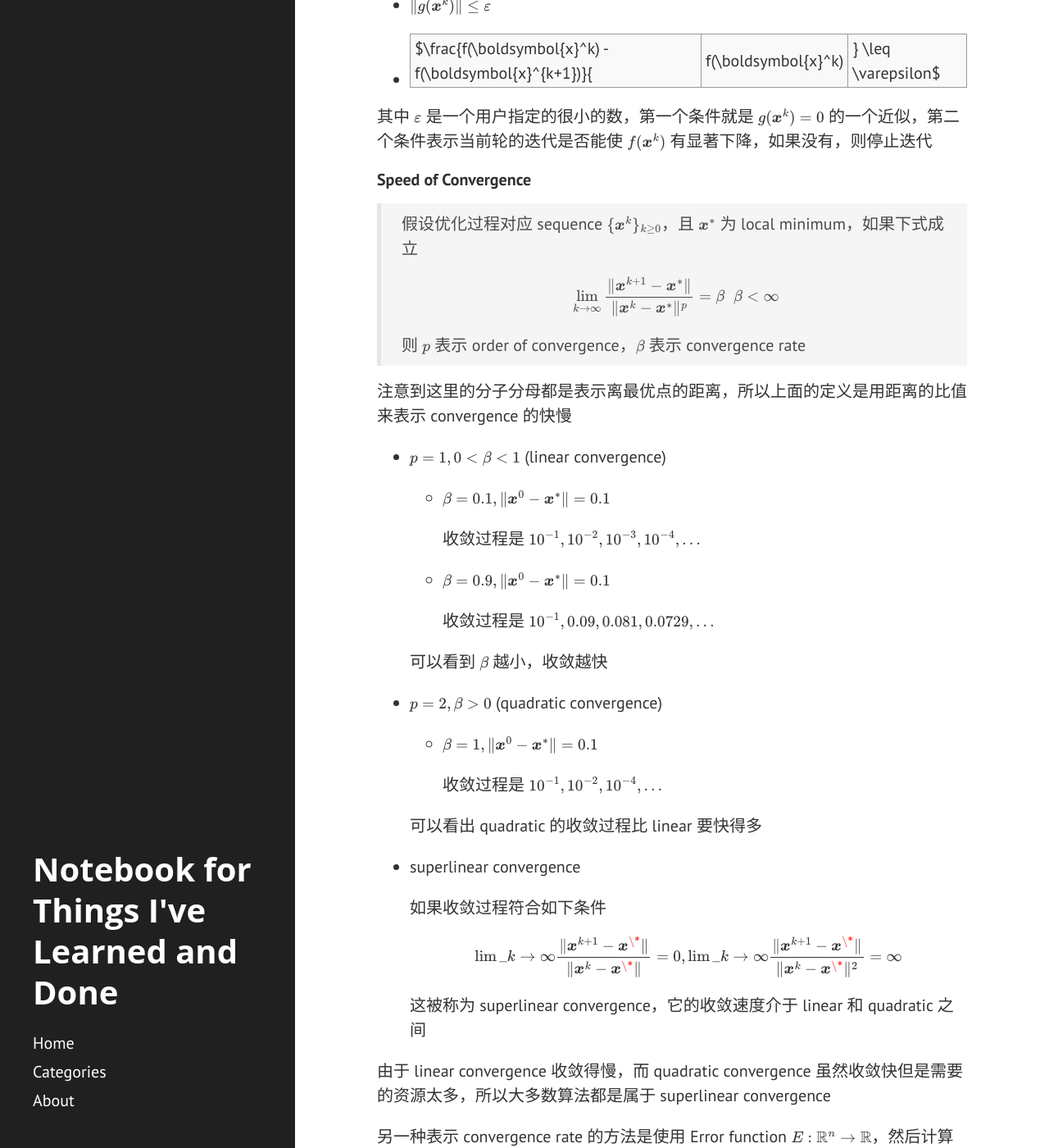
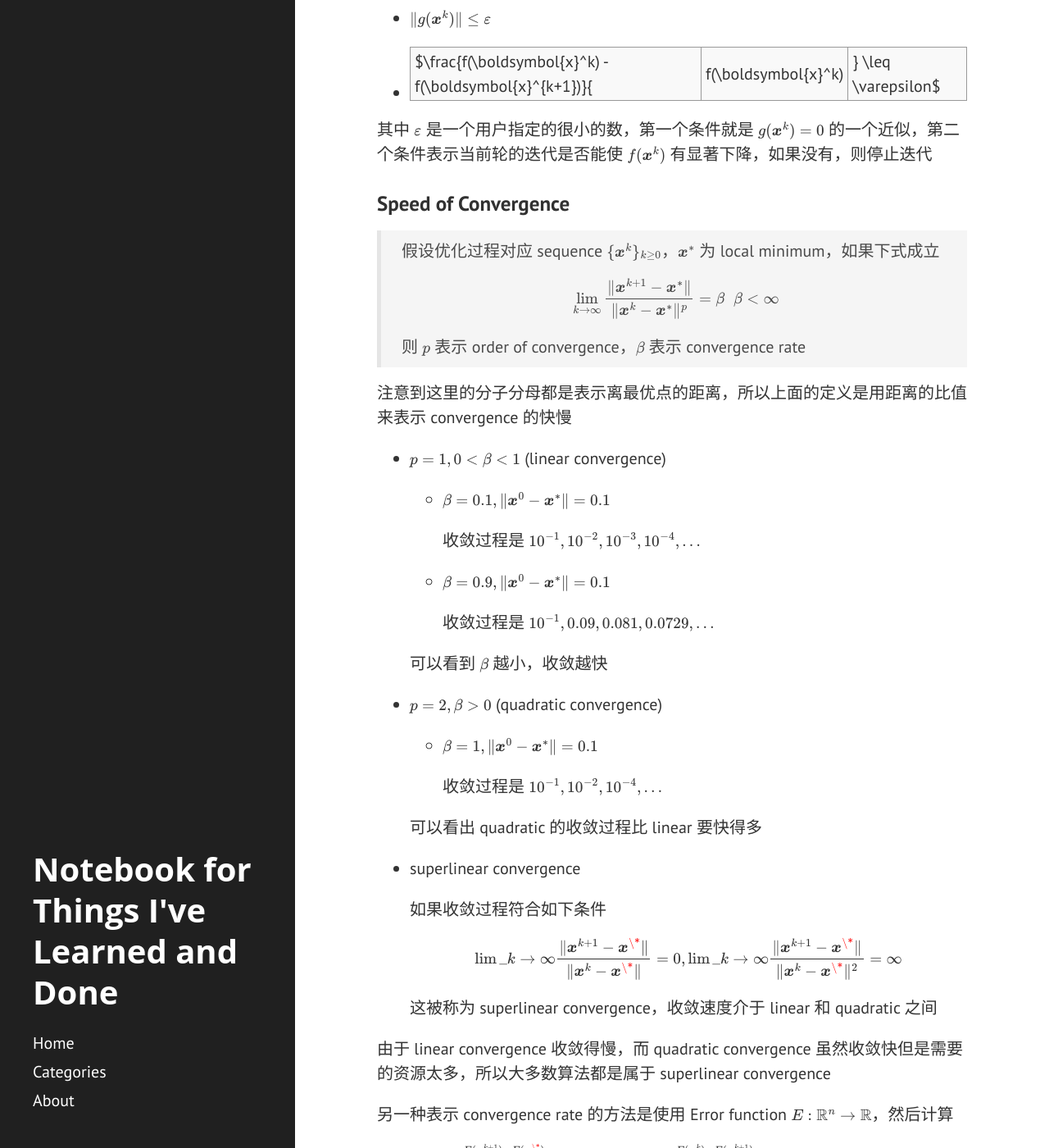
Before and after one commit to chenrushan/chenrushan.github.io, a Jekyll site: the page built from _posts/2014-06-03-NP-07-line-search.markdown, in a window 1280 px wide and 1400 px high, scrolled down 494 px. Shown: the whole window at 82% size. Built offline with Jekyll 4.4.1, drawn with Linux system fonts in a browser that asks for light colours; Markdown is read by kramdown in place of the engine named in the settings; formulas are drawn with MathJax 3.

Commit message:
[line search]: update

```diff
--- a/_posts/2014-06-03-NP-07-line-search.markdown
+++ b/_posts/2014-06-03-NP-07-line-search.markdown
@@ -7,7 +7,7 @@
 
 这一节回答上一节最后提出的几个问题
 
-#### Stopping Conditions
+### Stopping Conditions
 
 前面提到利用 $g(\boldsymbol{x}^k) = 0$ 只能确定 $\boldsymbol{x}^k$ 是个 stationary point，必须再根据 $H(\boldsymbol{x}^k)$ 的性质才能确定 $\boldsymbol{x}^k$ 是否为真的 local minimum，但在实际中由于计算和判断 $H(\boldsymbol{x}^k)$ 涉及的计算资源较多，所以通常只利用 $g(\boldsymbol{x}^k)$ 来作为 stopping condition，并且也不是判断 $g(\boldsymbol{x}^k)$ 是否等于 $0$，由于计算机的精度问题，通常这个判断是很难成立的。
 
@@ -19,10 +19,10 @@
 
 其中 $\varepsilon$ 是一个用户指定的很小的数，第一个条件就是 $g(\boldsymbol{x}^k) = 0$ 的一个近似，第二个条件表示当前轮的迭代是否能使 $f(\boldsymbol{x}^k)$ 有显著下降，如果没有，则停止迭代
 
-#### Speed of Convergence
+### Speed of Convergence
 
 <blockquote>
-假设优化过程对应 sequence $\{\boldsymbol{x}^k\}_{k \geq 0}$，且 $\boldsymbol{x}^*$ 为 local minimum，如果下式成立
+假设优化过程对应 sequence $\{\boldsymbol{x}^k\}_{k \geq 0}$，$\boldsymbol{x}^*$ 为 local minimum，如果下式成立
 
 $$\lim_{k\rightarrow \infty} \frac{\Vert \boldsymbol{x}^{k+1} - \boldsymbol{x}^*\Vert }{\Vert \boldsymbol{x}^k - \boldsymbol{x}^*\Vert^p} = \beta \;\; \beta < \infty$$
 
@@ -57,7 +57,7 @@
 
     $$\lim\_{k\rightarrow \infty} \frac{\Vert \boldsymbol{x}^{k+1} - \boldsymbol{x}^\* \Vert}{\Vert \boldsymbol{x}^k - \boldsymbol{x}^\* \Vert} = 0, \lim\_{k\rightarrow \infty} \frac{\Vert \boldsymbol{x}^{k+1} - \boldsymbol{x}^\* \Vert}{\Vert \boldsymbol{x}^k - \boldsymbol{x}^\* \Vert^2} = \infty$$
 
-    这被称为 superlinear convergence，它的收敛速度介于 linear 和 quadratic 之间
+    这被称为 superlinear convergence，收敛速度介于 linear 和 quadratic 之间
 
 由于 linear convergence 收敛得慢，而 quadratic convergence 虽然收敛快但是需要的资源太多，所以大多数算法都是属于 superlinear convergence
 
@@ -69,11 +69,11 @@
 
 通常情况下，使不使用 Error function 并不影响 convergence rate，一个 linear convergence 的算法不会因为用 Error function 计算 convergence rate 而变成 quadratic convergence 算法。
 
-#### Step Length
+### Step Length
 
 假设 $\boldsymbol{d}^k$ 已经确定，求解 step length $\alpha^k$ 的方法分为两种，分别是 Exact line search 和 Inexact line search。
 
-##### Exact line search
+#### Exact line search
 
 把 $\alpha^k$ 的求解当成是另一个优化问题，即在每一步迭代过程中再求解
 
@@ -81,7 +81,7 @@
 
 由于 $\alpha$ 是个 scalar，所以这是一个一维优化问题。
 
-##### Inexact line search
+#### Inexact line search
 
 Exact line search 有时会带来性能上的问题，这时就需要使用近似的方法，不过在使用近似的方法时需要注意以下几点
 
@@ -134,7 +134,7 @@
 
     同样 Wolfe's condition 也通常和 Armijo's condition 一起使用
 
-##### Backtrack line search
+#### Backtrack line search
 
 Backtrack line search 虽然独立一小节出来，但它本质也是一种 inexact line search，它是 inexact line search 在具体实现上的一种 trick，它通过 Armijo condition 来保证 rate of decrease，然后以 backtract 的方式来保证 step length 不会太小，参考如下伪代码
 
@@ -150,7 +150,7 @@
 
 可以看到，代码其实是非常简单的，每一轮迭代都按固定的比例缩减 step length，直到满足 Armijo condition 为止，所以等于说它找到了一个尽可能最大的满足 Armijo condition 的 step length。
 
-#### Proof of Convergence
+### Proof of Convergence
 
 在证明前先做几个假设，令 $f^k = f(\boldsymbol{x}^k), g^k = f'(\boldsymbol{x}^k)$，假设
 
@@ -212,7 +212,7 @@
 
 因此在上述假设成立的情况下，算法是收敛的，当然上述假设不是必要条件了，这里只是给出一个证明的例子
 
-#### Descent Direction
+### Descent Direction
 
 所有的 descent direction 都可以表示为 $\boldsymbol{d}^k = -A^k g^k$，因为 $\boldsymbol{d}^k$ 和 $g^k$ 是一个空间内的向量，给定一个，另一个总可以通过旋转伸缩来得到，也就是矩阵乘的方式 (不要纠结于那个负号)。
 
```
